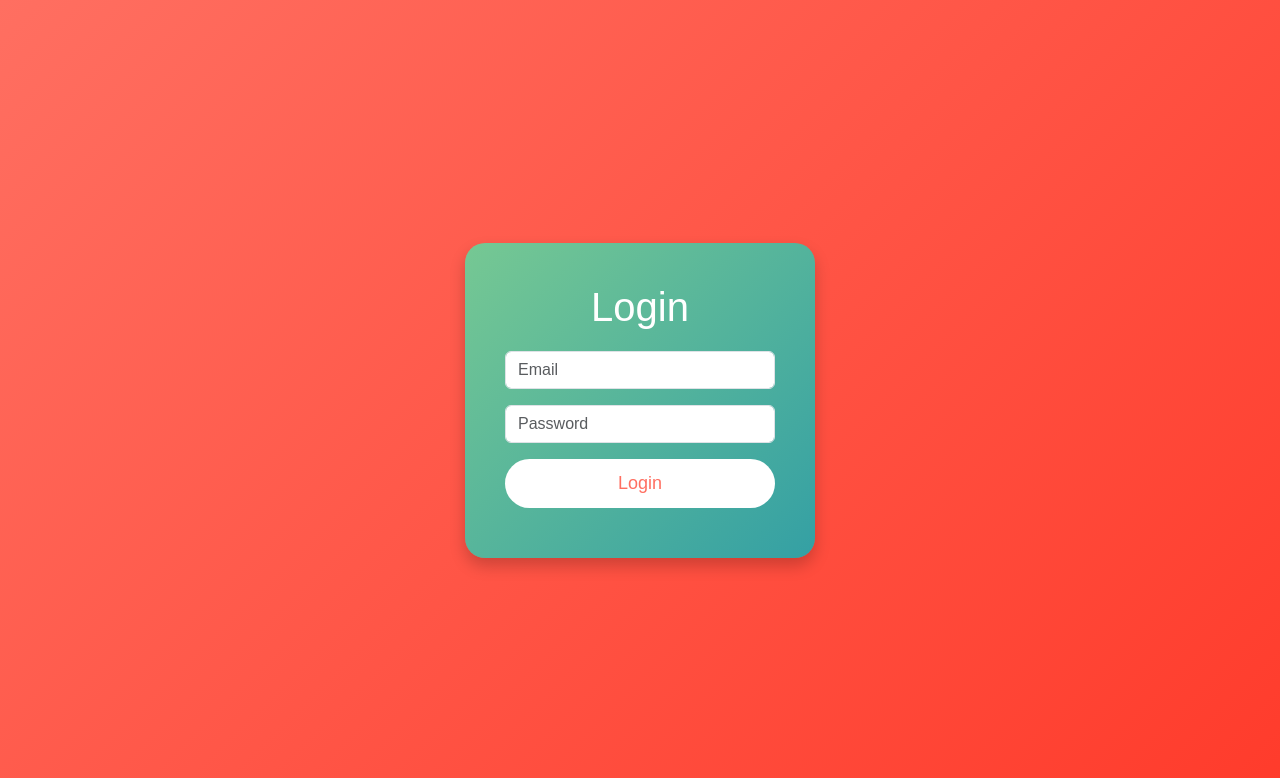
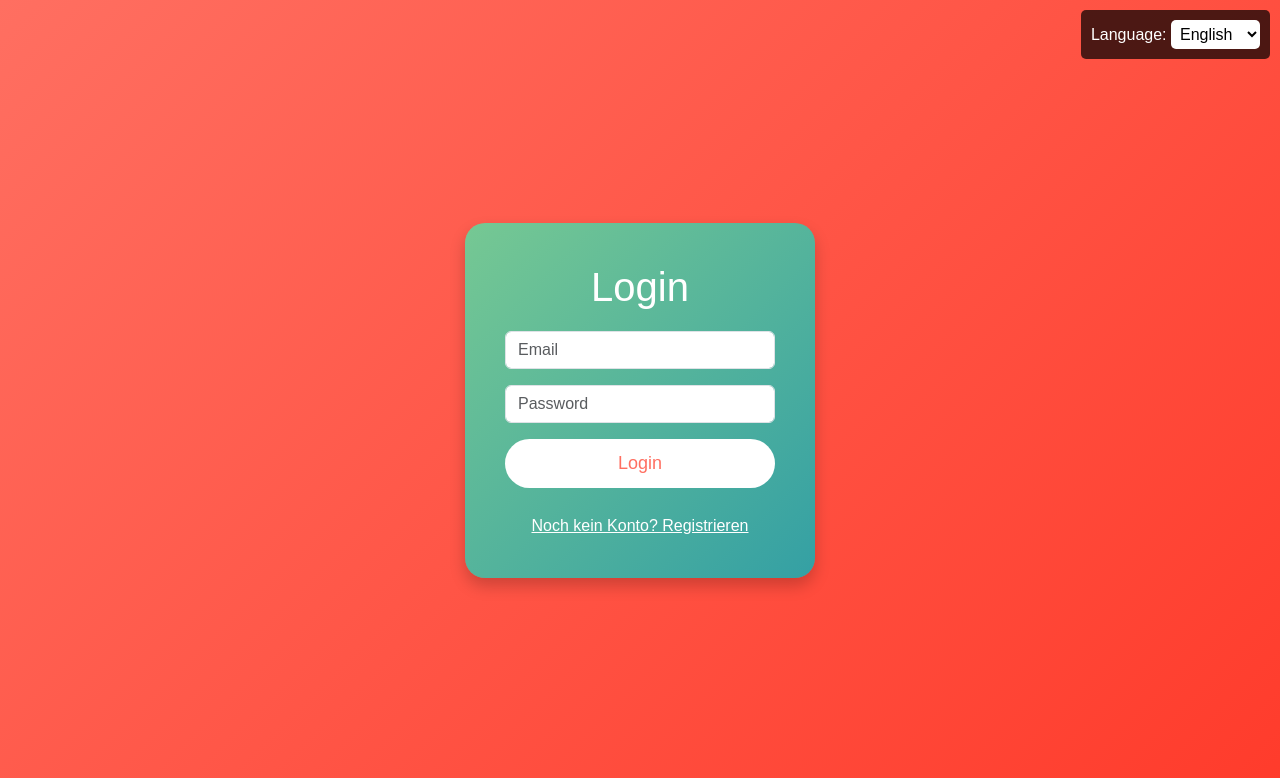
Before and after one commit to Redstonekey/flask-recipe-book, a Flask app: page /login in a window 1280 px wide. Shown: the top 778 px of the page. Run offline with Flask 3, Linux system fonts and the light colour scheme; some libraries are stand-ins or nearby versions.

Commit message:
adding multiple language support

```diff
--- a/main.py
+++ b/main.py
@@ -388,7 +388,6 @@ def submit_send():
 
         # Bildverarbeitung
         bild = request.files.get('bild')
-        bild_url = request.form.get('bild_url')
         bild_name = None
         if bild and bild.filename:
             bild_name = secure_filename(bild.filename)
@@ -397,20 +396,17 @@ def submit_send():
                 os.makedirs(UPLOAD_FOLDER)
             bild_path = os.path.join(UPLOAD_FOLDER, bild_name)
             bild.save(bild_path)
-        elif bild_url:
-            bild_name = os.path.basename(bild_url)
-            UPLOAD_FOLDER = os.path.join(f'user/{email}', 'bilder')
-            if not os.path.exists(UPLOAD_FOLDER):
-                os.makedirs(UPLOAD_FOLDER)
-            bild_path = os.path.join(UPLOAD_FOLDER, bild_name)
-            public_bild_path = os.path.join('static/public-pictures', bild_name)
-            shutil.copy(public_bild_path, bild_path)
 
         # Rezeptnamen formatieren
         formatted_name = name.lower()
 
         try:
+
             # Daten in die Datenbank einfügen
+
+            db_path = os.path.join( f'user/{email}/', 'rezepte.db')
+            conn = sqlite3.connect(db_path)
+
             db_path = os.path.join(f'user/{email}/', 'rezepte.db')
             conn = sqlite3.connect(db_path)
             cursor = conn.cursor()
@@ -572,15 +568,22 @@ def signup():
       conn.close()
     except Exception as e:
       print(e)
-      flash(f'Email already exists Error: {e}')
+      flash(f'Email already exists!')
       return redirect(url_for('signup'))
 
 
-    print(email + ' ' +password)
-    os.makedirs('user/' + email)
-    init_rezepte_db(email)
-    session['email'] = email
-    return redirect(url_for('index'))
+    print(email, password)
+    try:
+        os.makedirs('user/' + email)
+        init_rezepte_db(email)
+    except Exception as e:
+        print(e)
+        flash(f'Email already exists!')
+
+
+
+
+    return redirect(url_for('login'))
   return render_template('signup.html')
 
 
--- /dev/null
+++ b/static/language.css
@@ -0,0 +1,18 @@
+.language-selector {
+    position: fixed!important;
+    top: 10px!important;
+    right: 10px!important;
+    background-color: rgba(0, 0, 0, 0.7)!important;
+    color: #fff!important;
+    padding: 10px!important;
+    border-radius: 5px!important;
+    z-index: 1000!important;
+}
+
+.language-selector select {
+    background-color: #fff!important;
+    color: #000!important;
+    border: none!important;
+    padding: 5px!important;
+    border-radius: 5px!important;
+}
--- a/templates/login.html
+++ b/templates/login.html
@@ -5,6 +5,7 @@
   <meta http-equiv="X-UA-Compatible" content="IE=edge">
   <meta name="viewport" content="width=device-width, initial-scale=1.0">
   <title>Login</title>
+  <link rel="stylesheet" href="{{ url_for('static', filename='language.css') }}">
   <link href="https://cdn.jsdelivr.net/npm/bootstrap@5.3.3/dist/css/bootstrap.min.css" rel="stylesheet" integrity="sha384-QWTKZyjpPEjISv5WaRU9OFeRpok6YctnYmDr5pNlyT2bRjXh0JMhjY6hW+ALEwIH" crossorigin="anonymous">
   <style>
       body {
@@ -49,9 +50,16 @@
   </style>
 </head>
 <body>
+  <div class="language-selector">
+    <label for="language">Language:</label>
+    <select id="language">
+        <option value="english">English</option>
+        <option value="german">Deutsch</option>
+    </select>
+  </div>
+<div class="login-container">
 
-<div class="login-container">
-    <h1 class="text-center">Login</h1>
+    <h1 class="text-center" id="login-title">Login</h1>
     <form action="{{ url_for('login') }}" method="POST">
       <div class="mb-3">
         <input type="email" class="form-control" name="email" placeholder="Email" required>
@@ -60,7 +68,10 @@
         <input type="password" class="form-control" name="password" placeholder="Password" required>
       </div>
       <div class="d-grid">
-        <input type="submit" class="btn btn-custom" value="Login">
+        <input type="submit" class="btn btn-custom" value="Login" id="login-button">
+      </div>
+      <div class="text-center mt-3">
+        <a href="{{ url_for('signup')}}" class="text-white">Noch kein Konto? Registrieren</a>
       </div>
     </form>
 
@@ -77,6 +88,62 @@
     {% endwith %}
 </div>
 
+<script>
+    // Function to set a cookie
+    function setCookie(name, value, days) {
+      let expires = "";
+      if (days) {
+        const date = new Date();
+        date.setTime(date.getTime() + (days * 24 * 60 * 60 * 1000));
+        expires = "; expires=" + date.toUTCString();
+      }
+      document.cookie = name + "=" + (value || "") + expires + "; path=/";
+    }
+
+    // Function to get a cookie
+    function getCookie(name) {
+      const nameEQ = name + "=";
+      const ca = document.cookie.split(';');
+      for (let i = 0; i < ca.length; i++) {
+        let c = ca[i];
+        while (c.charAt(0) == ' ') c = c.substring(1, c.length);
+        if (c.indexOf(nameEQ) == 0) return c.substring(nameEQ.length, c.length);
+      }
+      return null;
+    }
+
+    // Function to handle language selection
+    function handleLanguageChange() {
+      const selectedLanguage = document.getElementById('language').value;
+      setCookie('selectedLanguage', selectedLanguage, 7); // Save the selected language for 7 days
+      updateLanguage(selectedLanguage);
+    }
+
+    // Function to update the text based on the selected language
+    function updateLanguage(language) {
+      if (language === 'german') {
+        document.getElementById('login-title').textContent = 'Anmelden';
+        document.getElementById('login-button').value = 'Anmelden';
+      } else {
+        document.getElementById('login-title').textContent = 'Login';
+        document.getElementById('login-button').value = 'Login';
+      }
+    }
+
+    // Function to initialize the language selector
+    function initializeLanguageSelector() {
+      const savedLanguage = getCookie('selectedLanguage');
+      if (savedLanguage) {
+        document.getElementById('language').value = savedLanguage;
+        updateLanguage(savedLanguage);
+      }
+      document.getElementById('language').addEventListener('change', handleLanguageChange);
+    }
+
+    // Initialize the language selector on page load
+    window.onload = initializeLanguageSelector;
+</script>
+
 <script src="https://cdn.jsdelivr.net/npm/bootstrap@5.3.3/dist/js/bootstrap.bundle.min.js" integrity="sha384-YvpcrYf0tY3lHB60NNkmXc5s9fDVZLESaAA55NDzOxhy9GkcIdslK1eN7N6jIeHz" crossorigin="anonymous"></script>
 </body>
 </html>
```
Also changed, not shown: templates/language-test.html (added, +61 -0 lines), templates/signup.html (+72 -2 lines).
